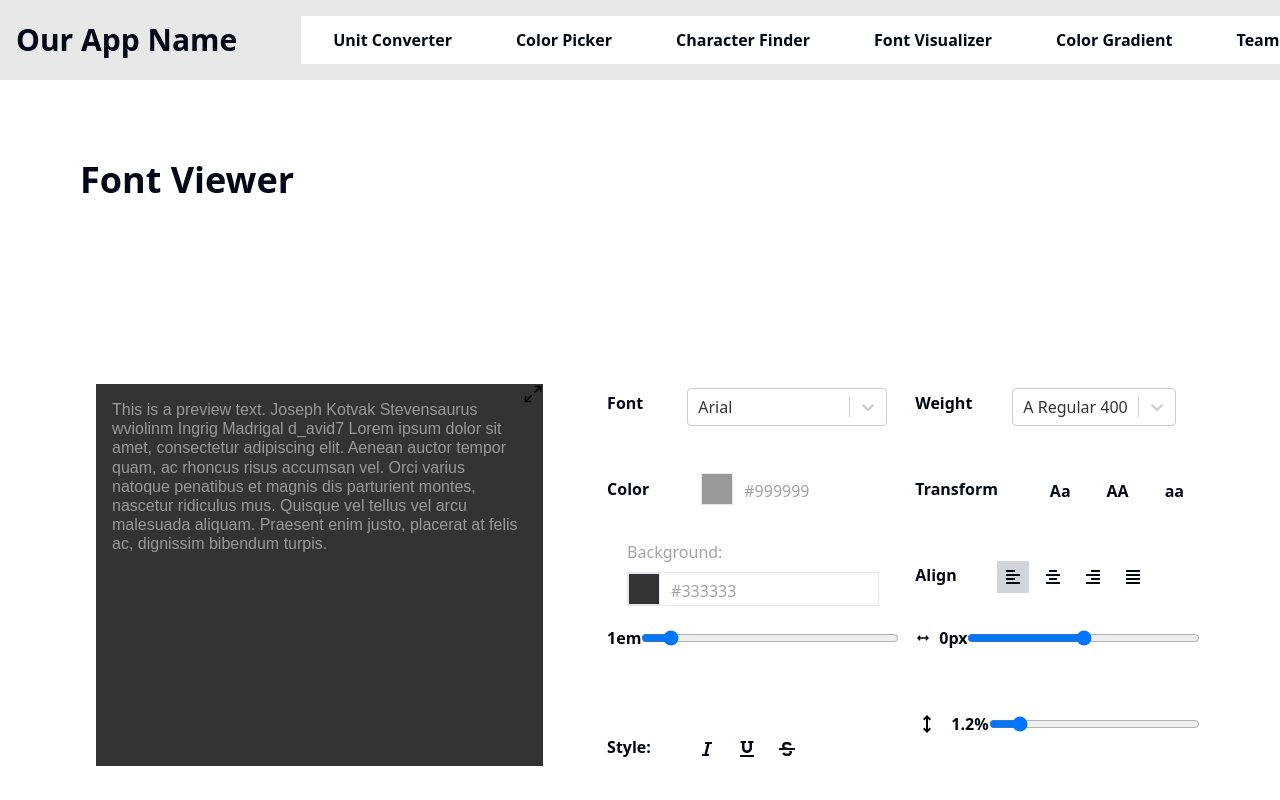
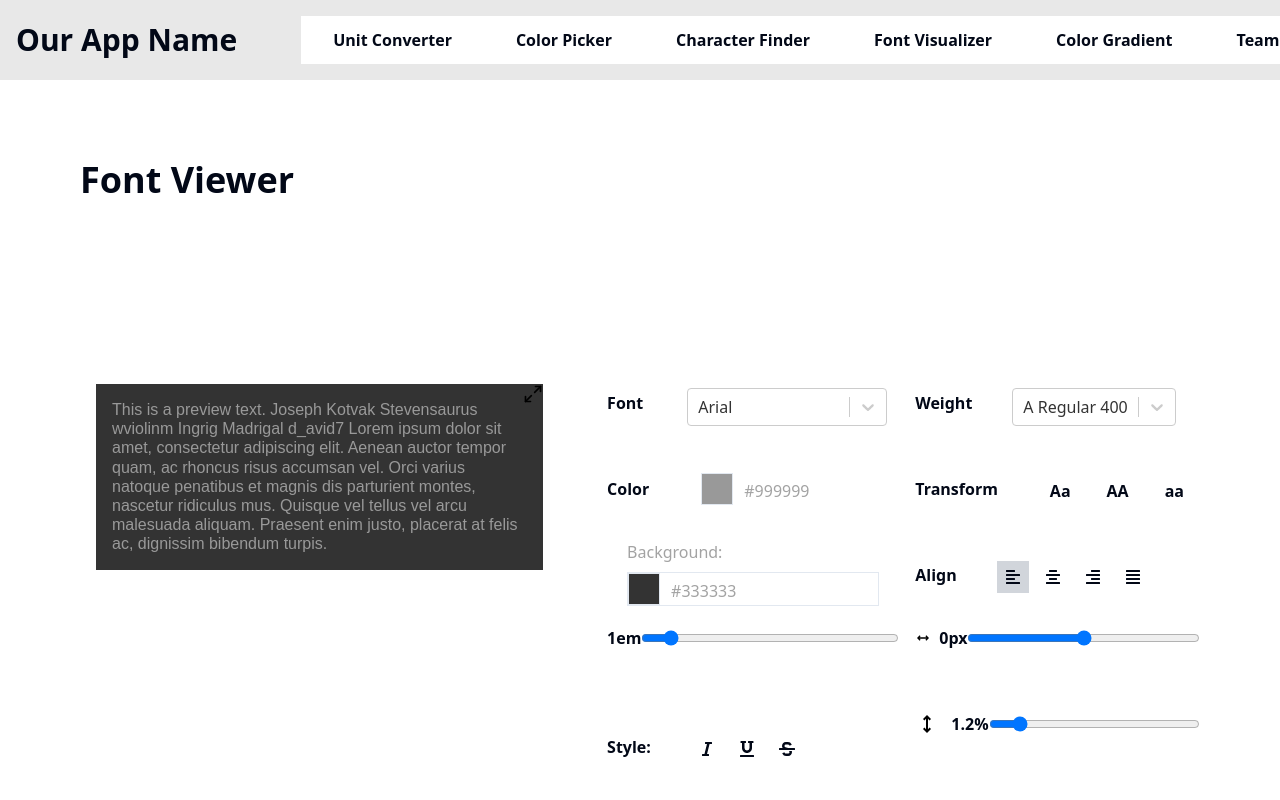
Before and after one commit to chingu-voyages/devex.tools, a React (Vite) app in the folder fetools-app/: page /font-visualizer in a window 1280 px wide. Shown: the top 800 px of the page. Built offline with nearby package versions, Linux system fonts and the light colour scheme.

Commit message:
Update fetools-app/src/pages/FontVisualizer.jsx

```diff
--- a/fetools-app/src/pages/FontVisualizer.jsx
+++ b/fetools-app/src/pages/FontVisualizer.jsx
@@ -139,7 +139,7 @@ const FontVisualizer = () => {
         <h1 className="text-4xl font-bold">Font Viewer</h1>
       </div>
 
-      <div className="flex gap-12 ">
+      <div className="flex gap-12 items-start">
         <Preview generateFontStyles={generateFontStyles} />
 
         <FontPreview
```
